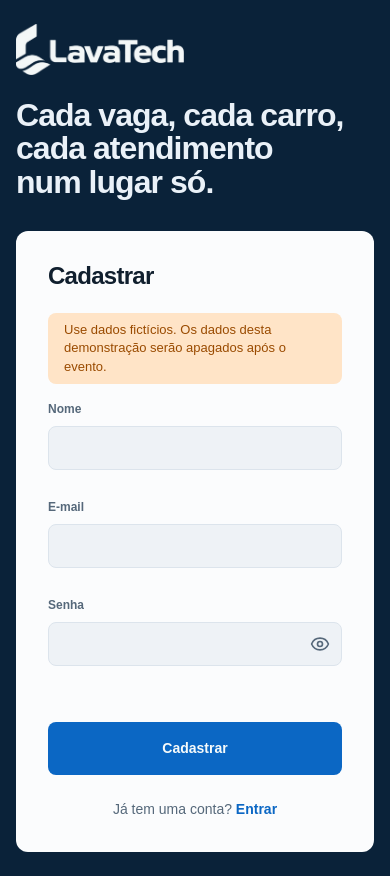
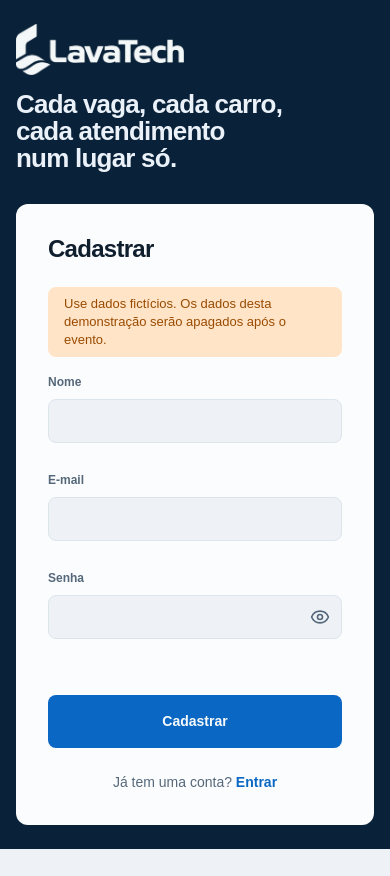
Before and after one commit to thiagodallo/lavatech, a React (Vite) app in the folder frontend/: page /cadastro in a window 390 px wide. After the commit the page ends 849 px from the top, so only its background shows below. Built offline with nearby package versions, Linux system fonts and the light colour scheme; no server answers.

Commit message:
fix(login): use a smaller headline on phones

```diff
--- a/frontend/src/pages/Login.css
+++ b/frontend/src/pages/Login.css
@@ -176,6 +176,16 @@
   }
 }
 
+@media (max-width: 480px) {
+  .login-chamada {
+    font-size: 26px;
+  }
+
+  .login-apresentacao {
+    gap: var(--espaco-2);
+  }
+}
+
 @media (max-height: 500px) and (min-width: 600px) {
   .login {
     grid-template-columns: minmax(0, 1fr) minmax(0, 360px);
```
